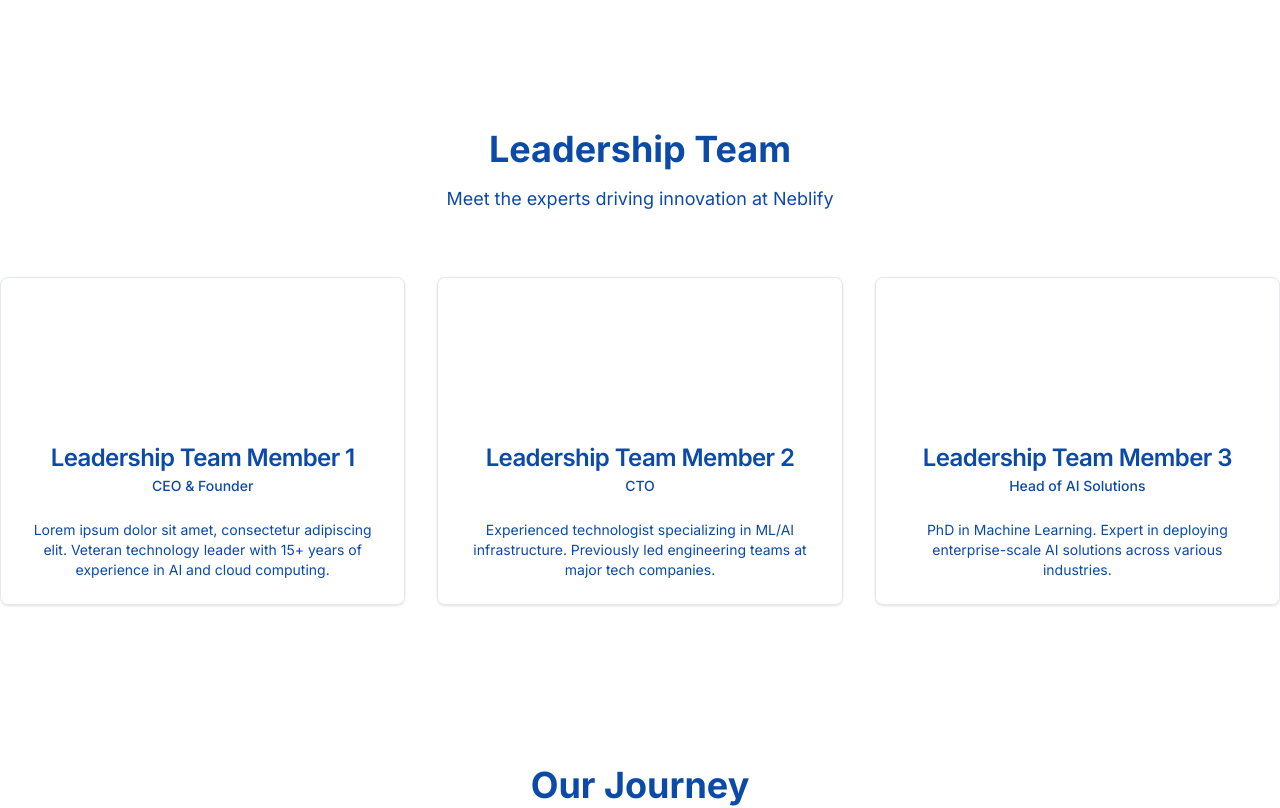
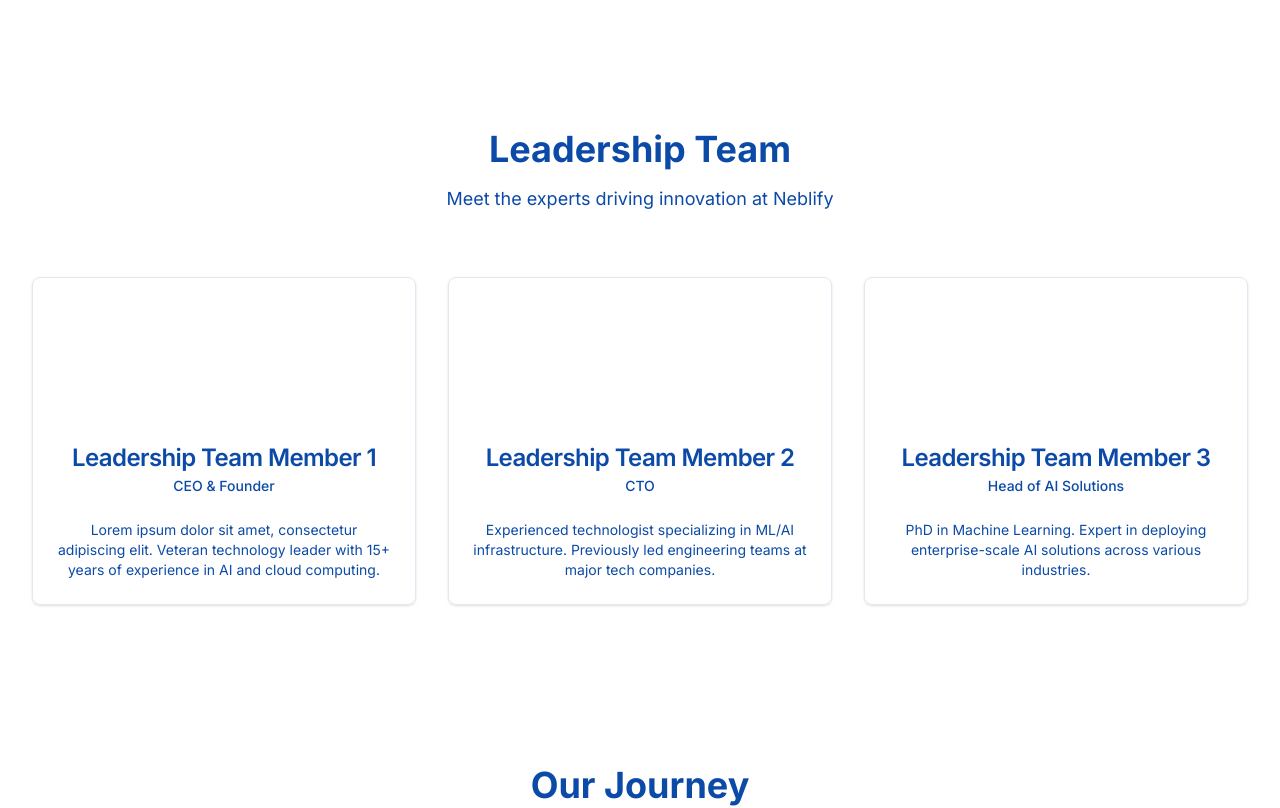
Before and after one commit to neblify/vercel-website, a Next.js app: page /about in a window 1280 px wide. Shown: the part 1180-1988 px from the top of the page. Built offline with nearby package versions, Linux system fonts and the light colour scheme; no server answers.

Commit message:
Enhance Tailwind configuration with centered container and padding. Update global styles for container utility. Adjust viewport settings for animations across multiple pages to improve visibility and performance.

```diff
--- a/app/about/page.tsx
+++ b/app/about/page.tsx
@@ -10,7 +10,7 @@ const fadeInUp = {
   initial: { opacity: 0, y: 20 },
   whileInView: { opacity: 1, y: 0 },
   transition: { duration: 0.5 },
-  viewport: { once: true }
+  viewport: { once: true, amount: 0.1, margin: "200px" }
 };
 
 export default function AboutPage() {
@@ -118,7 +118,7 @@ export default function AboutPage() {
                     initial={{ opacity: 0, y: 20 }}
                     whileInView={{ opacity: 1, y: 0 }}
                     transition={{ delay: index * 0.1 }}
-                    viewport={{ once: true }}
+                    viewport={{ once: true, amount: 0.1, margin: "200px" }}
                   >
                     <Card>
                       <CardHeader>
@@ -154,7 +154,7 @@ export default function AboutPage() {
                 initial={{ opacity: 0, y: 20 }}
                 whileInView={{ opacity: 1, y: 0 }}
                 transition={{ delay: index * 0.1 }}
-                viewport={{ once: true }}
+                viewport={{ once: true, amount: 0.1, margin: "200px" }}
               >
                 <Card>
                   <CardHeader>
@@ -211,7 +211,7 @@ export default function AboutPage() {
                   initial={{ opacity: 0, x: -20 }}
                   whileInView={{ opacity: 1, x: 0 }}
                   transition={{ delay: index * 0.1 }}
-                  viewport={{ once: true }}
+                  viewport={{ once: true, amount: 0.1, margin: "200px" }}
                   className="flex gap-8"
                 >
                   <div className="flex-shrink-0">
--- a/app/globals.css
+++ b/app/globals.css
@@ -1,4 +1,18 @@
 @import "tailwindcss";
+
+@theme {
+  --container-center: true;
+  --container-padding: 2rem;
+}
+
+@layer utilities {
+  .container {
+    margin-left: auto !important;
+    margin-right: auto !important;
+    padding-left: 2rem !important;
+    padding-right: 2rem !important;
+  }
+}
 
 @layer base {
   :root {
--- a/app/page.tsx
+++ b/app/page.tsx
@@ -168,7 +168,7 @@ export default function Home() {
                   initial={{ opacity: 0, y: 20 }}
                   whileInView={{ opacity: 1, y: 0 }}
                   transition={{ delay: index * 0.1 }}
-                  viewport={{ once: true }}
+                  viewport={{ once: true, amount: 0.1, margin: "200px" }}
                 >
                   <Link href={service.href}>
                     <Card className="h-full transition-all hover:shadow-lg hover:border-primary/50 cursor-pointer">
@@ -212,7 +212,7 @@ export default function Home() {
                   initial={{ opacity: 0, y: 20 }}
                   whileInView={{ opacity: 1, y: 0 }}
                   transition={{ delay: index * 0.1 }}
-                  viewport={{ once: true }}
+                  viewport={{ once: true, amount: 0.1, margin: "200px" }}
                   className="text-center"
                 >
                   <div className="h-16 w-16 rounded-full bg-primary/10 flex items-center justify-center mx-auto mb-6">
--- a/app/solutions/page.tsx
+++ b/app/solutions/page.tsx
@@ -82,7 +82,7 @@ export default function SolutionsPage() {
                   initial={{ opacity: 0, y: 20 }}
                   whileInView={{ opacity: 1, y: 0 }}
                   transition={{ delay: index * 0.1 }}
-                  viewport={{ once: true }}
+                  viewport={{ once: true, amount: 0.1, margin: "200px" }}
                 >
                   <Card className="h-full">
                     <CardHeader>
--- a/tailwind.config.ts
+++ b/tailwind.config.ts
@@ -8,6 +8,10 @@ const config: Config = {
     './app/**/*.{js,ts,jsx,tsx,mdx}',
   ],
   theme: {
+    container: {
+      center: true,
+      padding: '2rem',
+    },
     extend: {
       colors: {
         background: 'hsl(var(--background))',
```
